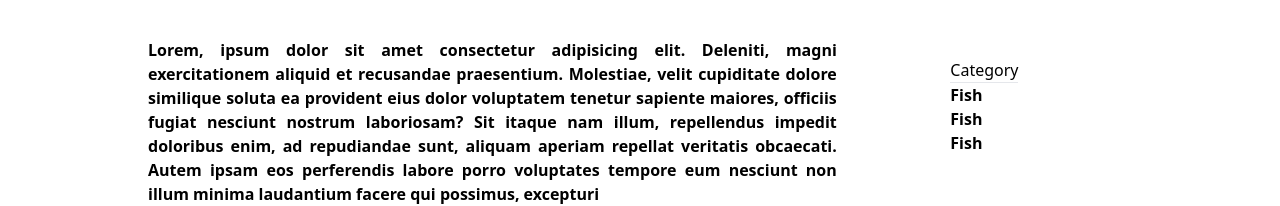
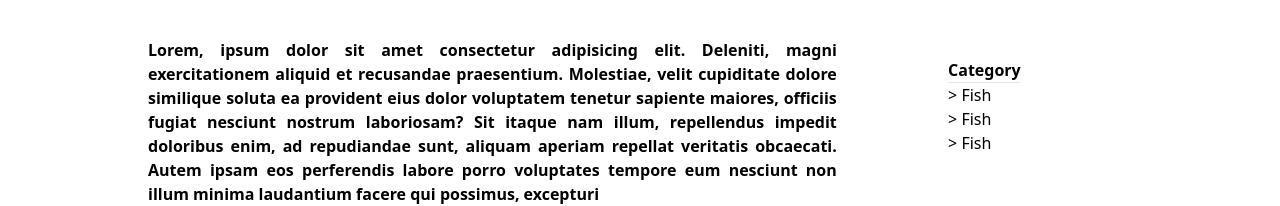
Before and after one commit to blooming-volcanoes/Bhuiyan-Trading-Client, a React (Create React App) app: page /blogPage in a window 1280 px wide. Shown: the part 686-892 px from the top of the page. Built offline with nearby package versions, Linux system fonts and the light colour scheme; the HTML template or start-up script is replaced by a standard one.

Commit message:
blog page refactor is ongoing 🚀🚀

```diff
--- a/src/pages/BlogPage/BlogPage.js
+++ b/src/pages/BlogPage/BlogPage.js
@@ -66,16 +66,17 @@ const BlogPage = () => {
               facere qui possimus, excepturi
               </p>
               <ol className='md:gap-x-3 py-5 mx-auto '>
-                <h3>Category</h3>
+                <h3 className='font-bold'>Category</h3>
                 <hr />
-              <li className="flex font-bold gap-3 md:flex-col   md:space-y-3">
-                    Fish
+              <li className="  gap-3  md:space-y-3">
+              {'>'} <a href='#' >Fish</a>
               </li>
-              <li className="flex font-bold gap-3 md:flex-col   md:space-y-3">
-                    Fish
+              <li className=" gap-3  md:space-y-3">
+             {'>'} <a href='#' >Fish</a>
               </li>
-              <li className="flex font-bold   gap-3 md:flex-col   md:space-y-3">
-                    Fish
+              <li className=" gap-3 md:space-y-3">
+              {'>'} <a href='#' >Fish</a>
+
               </li>
             </ol>
               </div>
```
